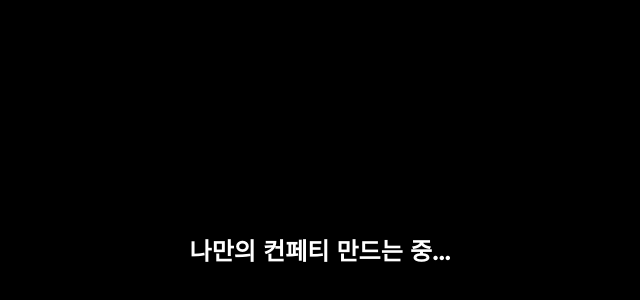
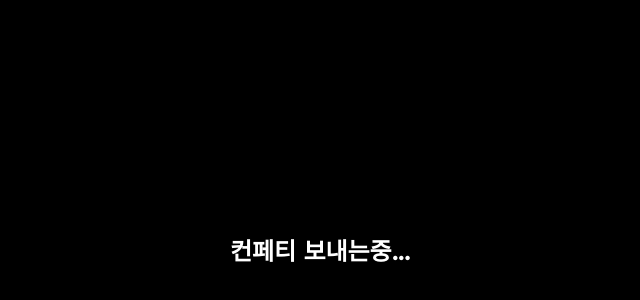
Before and after one commit to DIDI-SU/happyBirthday, a React (Vite) app: page /loading in a window 1280 px wide. Shown: the part 486-786 px from the top of the page, without its empty margins (320-960 px from the left). Built offline with nearby package versions, Linux system fonts and the light colour scheme.

Commit message:
[Add] 1차 완료

```diff
--- a/src/page/achive/index.tsx
+++ b/src/page/achive/index.tsx
@@ -15,6 +15,7 @@
 import { FCMContext } from "../../context/FCMContext";
 import { useContext, useEffect, useState } from "react";
 import Loading from "../selectIcon/loading";
+import { useMemoStore } from "../../store/useStore";
 
 const MEMO_LIST: MemoItem[] = [
   { id: 0, svg: <CloverWStar width={250} height={250} /> },
@@ -35,6 +36,7 @@
 
 const Achive = () => {
   const { database } = useContext(FCMContext);
+  const { setMode } = useMemoStore();
   const [data, setData] = useState<AchiveItem[]>([]);
   const getData = async () => {
     if (!database) return;
@@ -51,12 +53,13 @@
 
   const [isLoading, setIsLoading] = useState(true);
   useEffect(() => {
+    setMode("achive");
     setTimeout(() => {
       setIsLoading(false);
     }, 3000);
   }, []);
   if (isLoading) {
-    return <Loading mode="achive" />;
+    return <Loading />;
   }
   return (
     <>
--- a/src/page/memo/index.tsx
+++ b/src/page/memo/index.tsx
@@ -4,6 +4,7 @@
 import MatchingCombo from "./memoCombination/matchingCombo";
 import { Archive, Home } from "../selectIcon/icon/MemoIcon";
 import { Link } from "react-router-dom";
+import { useMemoStore } from "../../store/useStore";
 
 interface MemoCombination {
   id: number;
@@ -114,14 +115,16 @@
 ];
 //로딩 2초정도 딜레이 후 메모 페이지 렌더링
 const Memo = () => {
+  const { setMode } = useMemoStore();
   const [isLoading, setIsLoading] = useState(true);
   useEffect(() => {
+    setMode("memo");
     setTimeout(() => {
       setIsLoading(false);
     }, 3000);
   }, []);
   if (isLoading) {
-    return <Loading mode="memo" />;
+    return <Loading />;
   }
   return (
     <section className="flex flex-col items-center justify-center w-full h-full ">
--- a/src/page/memo/memoCombination/matchingCombo.tsx
+++ b/src/page/memo/memoCombination/matchingCombo.tsx
@@ -137,9 +137,11 @@
                 }
               }}
             />
-            <div className="flex flex-row items-center justify-end w-full absolute bottom-3 right-4 ">
+            <div
+              className="flex flex-row items-center justify-end w-full absolute bottom-3 right-4 "
+              onClick={postMemo}
+            >
               <button
-                onClick={postMemo}
                 className={`text-sm w-[30%] -rotate-6 cursor-pointer  ${
                   isSaving ? "bg-gray-500" : "bg-blue-500"
                 } rounded-md`}
--- a/src/page/selectIcon/index.tsx
+++ b/src/page/selectIcon/index.tsx
@@ -6,9 +6,14 @@
 
 const SelectIcon = () => {
   const { t } = useTranslation();
+
   const navigate = useNavigate();
   // const [searchParams] = useSearchParams();
-  const { currentMemoId, setCurrentMemoId } = useMemoStore();
+  const { currentMemoId, setCurrentMemoId, setMode } = useMemoStore();
+
+  useEffect(() => {
+    setMode("memo");
+  }, []);
 
   const goToWrite = useCallback(() => {
     if (currentMemoId?.length === 2) {
--- a/src/page/selectIcon/loading.tsx
+++ b/src/page/selectIcon/loading.tsx
@@ -1,7 +1,16 @@
-import { useMemo } from "react";
+import { useEffect, useMemo } from "react";
 import { useMemoStore } from "../../store/useStore";
 import { MemoItem } from "./type/selectIcon";
 import {
+  Strewberry,
+  Chacolate,
+  Curry,
+  Mike,
+  Lemon,
+  Dance,
+  Smile,
+  Spoon,
+  Sun,
   Clover,
   Puppy,
   Heart,
@@ -14,6 +23,18 @@
 } from "./icon/MemoIcon";
 
 const MEMO_LIST: MemoItem[] = [
+  { id: 0, svg: <Strewberry /> },
+  { id: 1, svg: <Chacolate /> },
+  { id: 2, svg: <Curry /> },
+  { id: 3, svg: <Mike /> },
+  { id: 4, svg: <Lemon /> },
+  { id: 5, svg: <Dance /> },
+  { id: 6, svg: <Smile /> },
+  { id: 7, svg: <Spoon /> },
+  { id: 8, svg: <Sun /> },
+];
+
+const ACHIVE_MEMO_LIST: MemoItem[] = [
   { id: 0, svg: <Clover width={150} height={150} /> },
   { id: 1, svg: <Puppy width={150} height={150} /> },
   { id: 2, svg: <Heart width={150} height={150} /> },
@@ -25,15 +46,20 @@
   { id: 8, svg: <Apple width={150} height={150} /> },
 ];
 
-interface LoadingProps {
-  mode?: "memo" | "achive";
-}
-const Loading = ({ mode = "memo" }: LoadingProps) => {
-  const { currentMemoId } = useMemoStore();
+const Loading = () => {
+  const { currentMemoId, setMode } = useMemoStore();
+  const { mode } = useMemoStore();
+
+  useEffect(() => {
+    setMode("achive");
+  }, []);
 
   const memos = useMemo(() => {
     if (!currentMemoId) return [];
-    const findMemo = currentMemoId.map((id) => MEMO_LIST[id]);
+
+    const findMemo = currentMemoId.map((id) =>
+      mode === "achive" ? ACHIVE_MEMO_LIST[id] : MEMO_LIST[id]
+    );
 
     const increaseMemoItems = findMemo.map((item) => {
       return { ...item, svg: item.svg };
@@ -42,7 +68,7 @@
       return { ...item, svg: item.svg };
     });
     return [...findMemo, ...increaseMemoItems, ...increaseMemoItems2];
-  }, [currentMemoId]);
+  }, [currentMemoId, mode]);
 
   return (
     <div className="w-full h-full flex flex-col items-center justify-center overflow-hidden">
```
